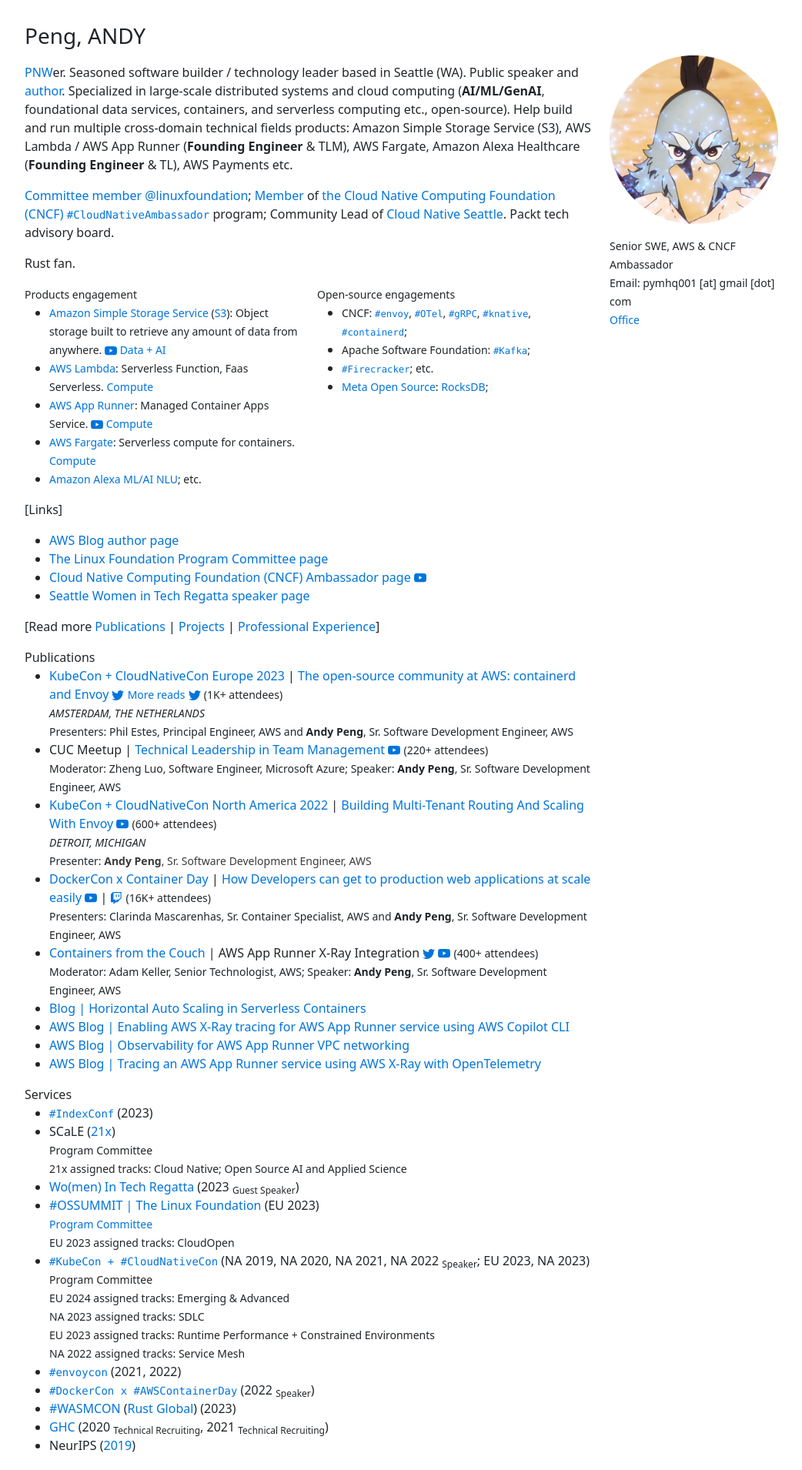
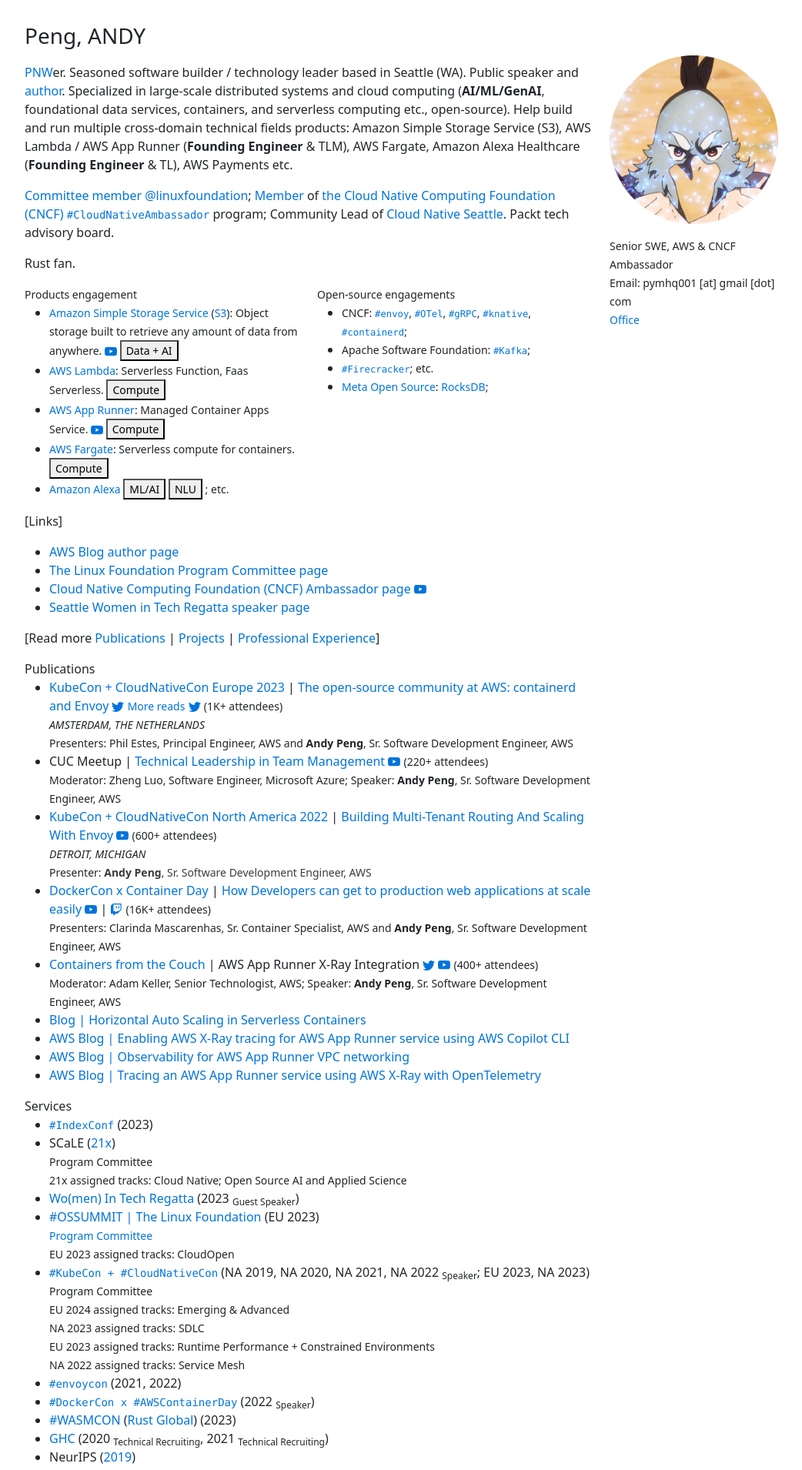
Before and after one commit to gfw001/gfw001.github.io, a Jekyll site: the page index.html, which Jekyll copies as it is, in a window 1280 px wide. Shown: the top 1910 px of the page at 77% size, without its empty margins (50-1092 px from the left). Built offline with Jekyll 4.4.1, drawn with Linux system fonts in a browser that asks for light colours.

Commit message:
Update index.html

```diff
--- a/index.html
+++ b/index.html
@@ -93,23 +93,23 @@
 		<svg xmlns="http://www.w3.org/2000/svg" width="16" height="16" fill="currentColor" class="bi bi-youtube" viewBox="0 0 16 16">
                 <path d="M8.051 1.999h.089c.822.003 4.987.033 6.11.335a2.01 2.01 0 0 1 1.415 1.42c.101.38.172.883.22 1.402l.01.104.022.26.008.104c.065.914.073 1.77.074 1.957v.075c-.001.194-.01 1.108-.082 2.06l-.008.105-.009.104c-.05.572-.124 1.14-.235 1.558a2.007 2.007 0 0 1-1.415 1.42c-1.16.312-5.569.334-6.18.335h-.142c-.309 0-1.587-.006-2.927-.052l-.17-.006-.087-.004-.171-.007-.171-.007c-1.11-.049-2.167-.128-2.654-.26a2.007 2.007 0 0 1-1.415-1.419c-.111-.417-.185-.986-.235-1.558L.09 9.82l-.008-.104A31.4 31.4 0 0 1 0 7.68v-.123c.002-.215.01-.958.064-1.778l.007-.103.003-.052.008-.104.022-.26.01-.104c.048-.519.119-1.023.22-1.402a2.007 2.007 0 0 1 1.415-1.42c.487-.13 1.544-.21 2.654-.26l.17-.007.172-.006.086-.003.171-.007A99.788 99.788 0 0 1 7.858 2h.193zM6.4 5.209v4.818l4.157-2.408L6.4 5.209z"/>
                 </svg>
-		</a> <a class="button" href="" target="_blank">Data + AI</a> </small>
+		</a> <button>Data + AI</button> </small>
 		      </li>
 		      <li>
-			      <small><a href="https://aws.amazon.com/lambda/">AWS Lambda</a>: Serverless Function, Faas Serverless. <a class="button" href="https://aws.amazon.com/products/compute/" target="_blank">Compute</a> </small>
+			      <small><a href="https://aws.amazon.com/lambda/">AWS Lambda</a>: Serverless Function, Faas Serverless. <button>Compute</button>  </small>
 		      </li>
 		      <li>
 			      <small><a href="https://aws.amazon.com/apprunner/">AWS App Runner</a>: Managed Container Apps Service. <a href="https://www.youtube.com/watch?v=MZBbhqt6bQs">
 		<svg xmlns="http://www.w3.org/2000/svg" width="16" height="16" fill="currentColor" class="bi bi-youtube" viewBox="0 0 16 16">
                 <path d="M8.051 1.999h.089c.822.003 4.987.033 6.11.335a2.01 2.01 0 0 1 1.415 1.42c.101.38.172.883.22 1.402l.01.104.022.26.008.104c.065.914.073 1.77.074 1.957v.075c-.001.194-.01 1.108-.082 2.06l-.008.105-.009.104c-.05.572-.124 1.14-.235 1.558a2.007 2.007 0 0 1-1.415 1.42c-1.16.312-5.569.334-6.18.335h-.142c-.309 0-1.587-.006-2.927-.052l-.17-.006-.087-.004-.171-.007-.171-.007c-1.11-.049-2.167-.128-2.654-.26a2.007 2.007 0 0 1-1.415-1.419c-.111-.417-.185-.986-.235-1.558L.09 9.82l-.008-.104A31.4 31.4 0 0 1 0 7.68v-.123c.002-.215.01-.958.064-1.778l.007-.103.003-.052.008-.104.022-.26.01-.104c.048-.519.119-1.023.22-1.402a2.007 2.007 0 0 1 1.415-1.42c.487-.13 1.544-.21 2.654-.26l.17-.007.172-.006.086-.003.171-.007A99.788 99.788 0 0 1 7.858 2h.193zM6.4 5.209v4.818l4.157-2.408L6.4 5.209z"/>
                 </svg>
-		</a> <a class="button" href="https://aws.amazon.com/products/compute/" target="_blank">Compute</a> </small>
+		</a> <button>Compute</button> </small>
 		      </li>
 		      <li>
-			      <small><a href="https://aws.amazon.com/fargate/">AWS Fargate</a>: Serverless compute for containers. <a class="button" href="https://aws.amazon.com/products/compute/" target="_blank">Compute</a> </small>
+			      <small><a href="https://aws.amazon.com/fargate/">AWS Fargate</a>: Serverless compute for containers. <button>Compute</button> </small>
 		      </li>
 		      <li>
-			      <small><a href="https://www.alexa.com/">Amazon Alexa</a> <a class="button" href="" target="_blank">ML/AI</a> <a class="button" href="" target="_blank">NLU</a>; etc.</small>
+			      <small><a href="https://www.alexa.com/">Amazon Alexa</a> <button>ML/AI</button> <button>NLU</button> ; etc.</small>
 		      </li>
 	      </ul>
       </div>
```
